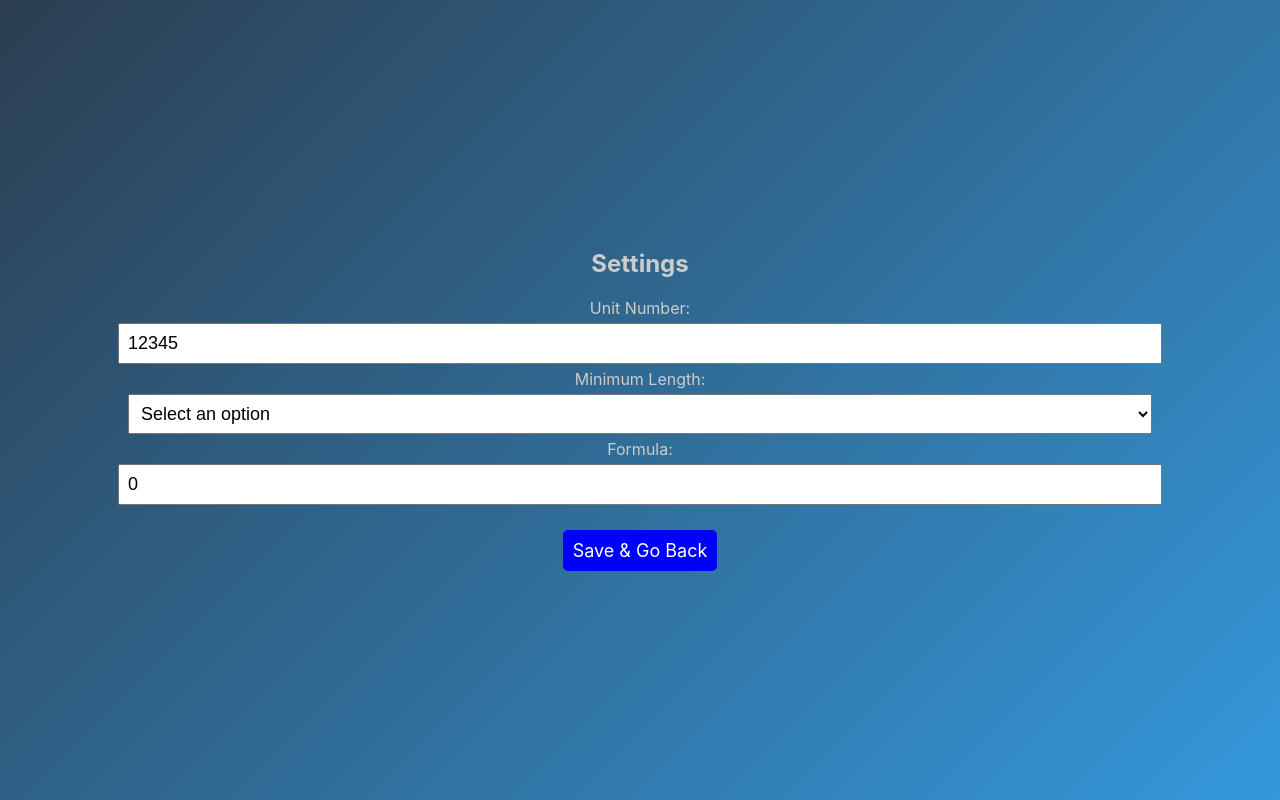
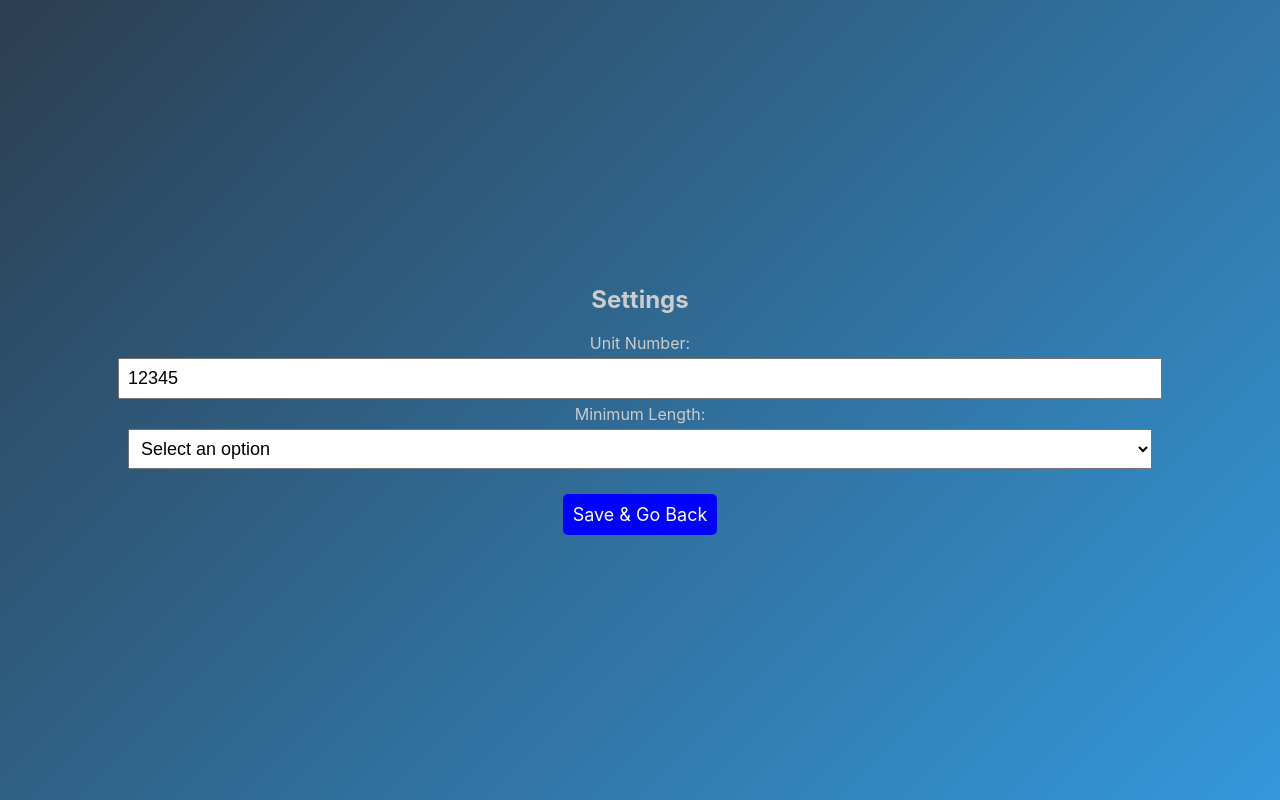
Before and after one commit to siddhiGvc2/MobiVendWeb, a React (Create React App) app: page /settings in a window 1280 px wide. Built offline with nearby package versions, Linux system fonts and the light colour scheme.

Commit message:
for HID formula is 1 & for barcode formula is 0

```diff
--- a/src/SettingsScreen.js
+++ b/src/SettingsScreen.js
@@ -13,8 +13,11 @@ const SettingsScreen = () => {
       const newSettings = { ...prevSettings, [name]: value };
 
       // If Formula is set to "1", force MinLength to "24"
-      if (name === "Formula" && value === "1") {
-        newSettings.MinLength = "2";
+      if (name === "MinLength" && value === "2") {
+        newSettings.Formula = "1";
+      }
+      else if(name === "MinLength" && value === "1"){
+        newSettings.Formula = "";
       }
 
       return newSettings;
@@ -68,14 +71,14 @@ const SettingsScreen = () => {
         style={styles.input}
       /> */}
 
-      <label style={styles.label}>Formula:</label>
+      {/* <label style={styles.label}>Formula:</label>
       <input
         type="text"
         name="Formula"
         value={settings.Formula}
         onChange={handleChange}
         style={styles.input}
-      />
+      /> */}
 
       <Link to="/" style={styles.button}>Save & Go Back</Link>
     </div>
```
